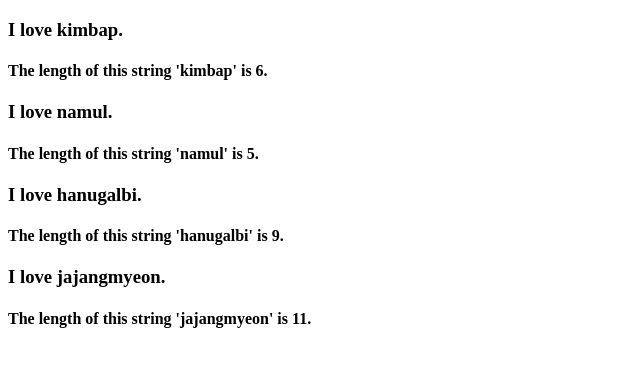
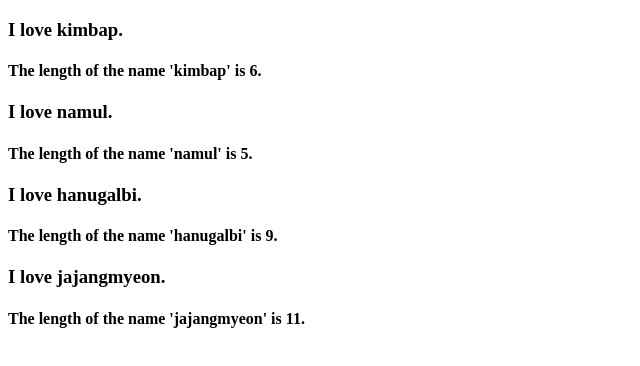
Before and after one commit to cloudedpanther/movie_app_20210802, a React (Create React App) app: page / in a window 1280 px wide. Shown: the top 366 px of the page, without its empty margins (0-640 px from the left). Built offline with nearby package versions, Linux system fonts and the light colour scheme.

Commit message:
Commit for Configuration

```diff
--- a/src/App.js
+++ b/src/App.js
@@ -4,7 +4,7 @@ import PropTypes from "prop-types";
 function Food({ name, stringLength }) {
   return <div>
     <h3>I love {name}.</h3>
-    <h4>The length of this string '{name}' is {stringLength}.</h4>
+    <h4>The length of the name '{name}' is {stringLength}.</h4>
   </div>
 }
 
```
